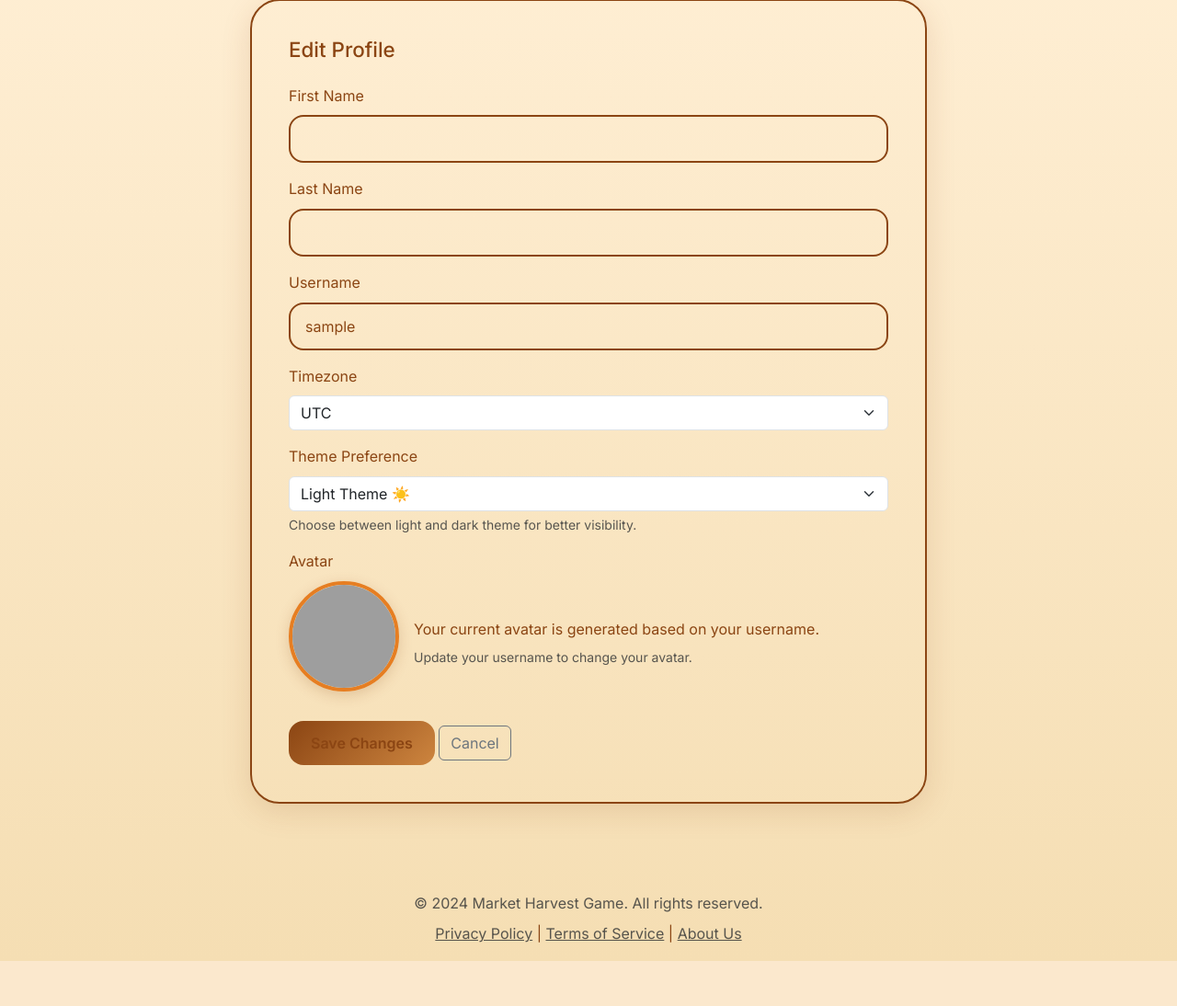
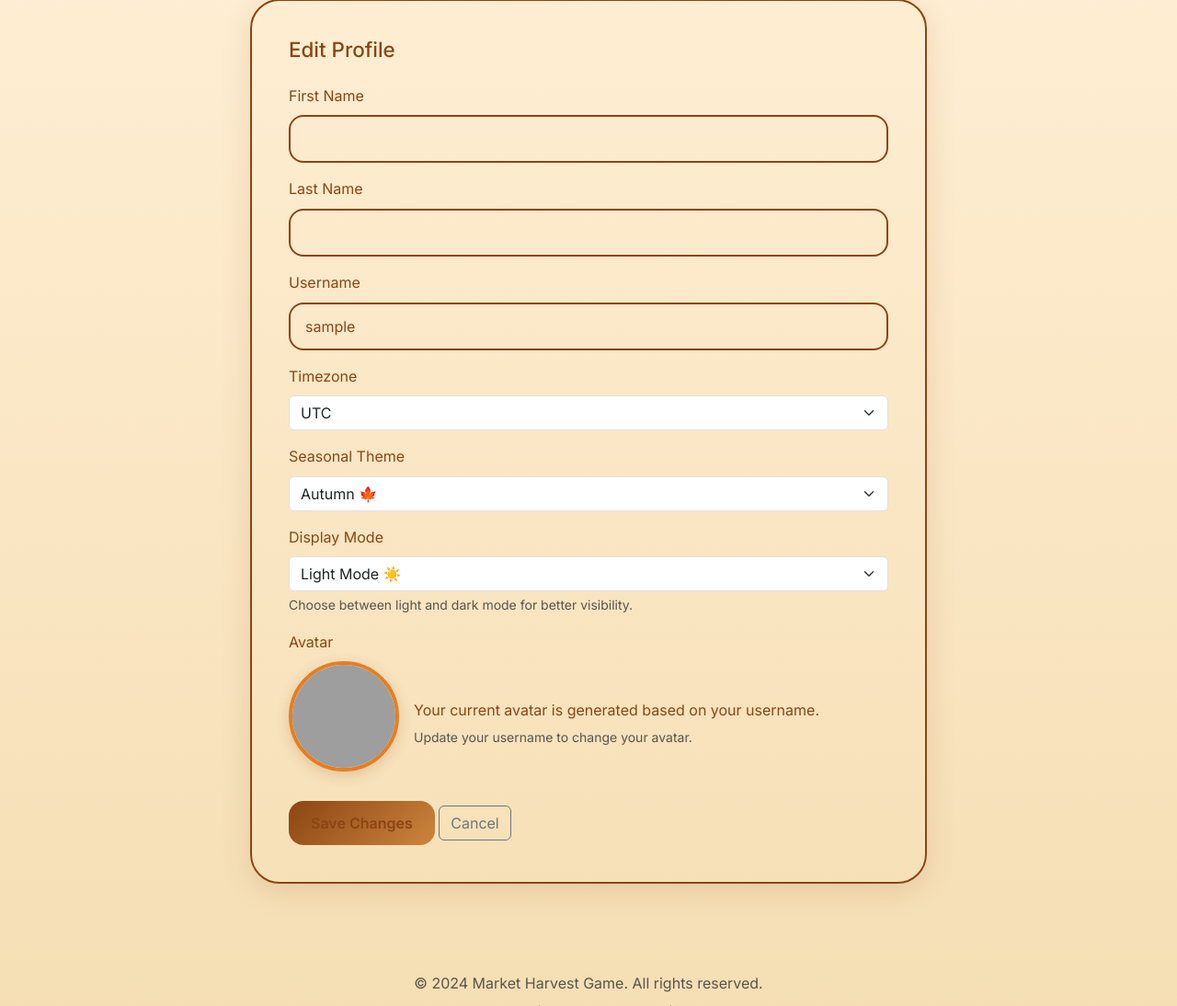
Before and after one commit to reversegremlin/harvest-market, a Flask app: page /profile/edit in a window 1280 px wide. Shown: the part 99-1193 px from the top of the page at 92% size. Before the commit the page ends 1144 px from the top, so only its background shows below. Run offline with Flask 3, Linux system fonts and the light colour scheme; the visitor is signed in with stand-in values (Sample User, id 1); data comes from the database, SQL or seed files in the repository; some libraries are stand-ins or nearby versions; grey boxes are pictures that could not be loaded.

Commit message:
Agent query: Are both the seasonal themes and light/dark mode options available in the profile settings?
Screenshot: https://storage.googleapis.com/screenshot-production-us-central1/c8f6aa36-1e33-49c3-b1fe-eb37e51a95ca/76c89b73-f601-43f1-937f-8589d1e9f99d.jpg

```diff
--- a/migrations/versions/update_currency_conversion_rates.py
+++ b/migrations/versions/update_currency_conversion_rates.py
@@ -23,7 +23,9 @@ def upgrade():
 
     # Update all user balances to reflect new conversion rates
     # We'll convert all currency to Dabbers first, then redistribute according to new rates
-    session.execute("""
+    from sqlalchemy import text
+
+    session.execute(text("""
         WITH user_total_dabbers AS (
             SELECT
                 user_id,
@@ -38,7 +40,7 @@ def upgrade():
             dabbers = utd.total_dabbers % 1000
         FROM user_total_dabbers utd
         WHERE ub.user_id = utd.user_id;
-    """)
+    """))
 
     session.commit()
 
--- a/profile.py
+++ b/profile.py
@@ -25,6 +25,7 @@ def edit_profile():
         last_name = request.form.get('last_name')
         timezone = request.form.get('timezone')
         seasonal_theme = request.form.get('seasonal_theme')
+        theme_mode = request.form.get('theme_mode')
 
         if not all([first_name, last_name, timezone]):
             flash('All fields are required', 'error')
@@ -48,6 +49,9 @@ def edit_profile():
 
         if seasonal_theme in ['autumn', 'winter', 'spring', 'summer']:
             current_user.seasonal_theme = seasonal_theme
+
+        if theme_mode in ['light', 'dark']:
+            current_user.theme_mode = theme_mode
 
         try:
             db.session.commit()
--- a/templates/base.html
+++ b/templates/base.html
@@ -106,7 +106,7 @@
         });
     </script>
 </head>
-<body class="theme-{{ current_user.theme if current_user.is_authenticated else 'light' }}" data-bs-theme="{{ current_user.theme if current_user.is_authenticated else 'light' }}">
+<body class="theme-{{ current_user.seasonal_theme if current_user.is_authenticated else 'autumn' }} mode-{{ current_user.theme_mode if current_user.is_authenticated else 'light' }}" data-bs-theme="{{ current_user.theme_mode if current_user.is_authenticated else 'light' }}">
     <nav class="navbar navbar-expand-lg">
         <div class="container">
             <a class="navbar-brand d-flex align-items-center" href="{{ url_for('profile.dashboard') }}">
--- a/templates/profile/edit.html
+++ b/templates/profile/edit.html
@@ -41,12 +41,22 @@
                 </div>
 
                 <div class="mb-3">
-                    <label for="theme" class="form-label">Theme Preference</label>
-                    <select class="form-select" id="theme" name="theme" aria-label="Select theme preference">
-                        <option value="light" {% if current_user.theme == 'light' %}selected{% endif %}>Light Theme ☀️</option>
-                        <option value="dark" {% if current_user.theme == 'dark' %}selected{% endif %}>Dark Theme 🌙</option>
+                    <label for="seasonal_theme" class="form-label">Seasonal Theme</label>
+                    <select class="form-select" id="seasonal_theme" name="seasonal_theme">
+                        <option value="autumn" {% if current_user.seasonal_theme == 'autumn' %}selected{% endif %}>Autumn 🍁</option>
+                        <option value="winter" {% if current_user.seasonal_theme == 'winter' %}selected{% endif %}>Winter ❄️</option>
+                        <option value="spring" {% if current_user.seasonal_theme == 'spring' %}selected{% endif %}>Spring 🌸</option>
+                        <option value="summer" {% if current_user.seasonal_theme == 'summer' %}selected{% endif %}>Summer ☀️</option>
                     </select>
-                    <div class="form-text">Choose between light and dark theme for better visibility.</div>
+                </div>
+
+                <div class="mb-3">
+                    <label for="theme_mode" class="form-label">Display Mode</label>
+                    <select class="form-select" id="theme_mode" name="theme_mode" aria-label="Select display mode">
+                        <option value="light" {% if current_user.theme_mode == 'light' %}selected{% endif %}>Light Mode ☀️</option>
+                        <option value="dark" {% if current_user.theme_mode == 'dark' %}selected{% endif %}>Dark Mode 🌙</option>
+                    </select>
+                    <div class="form-text">Choose between light and dark mode for better visibility.</div>
                 </div>
 
                 <div class="mb-3">
```
Also changed, not shown: migrations/versions/update_theme_field.py (+5 -12 lines), 1 other file.
